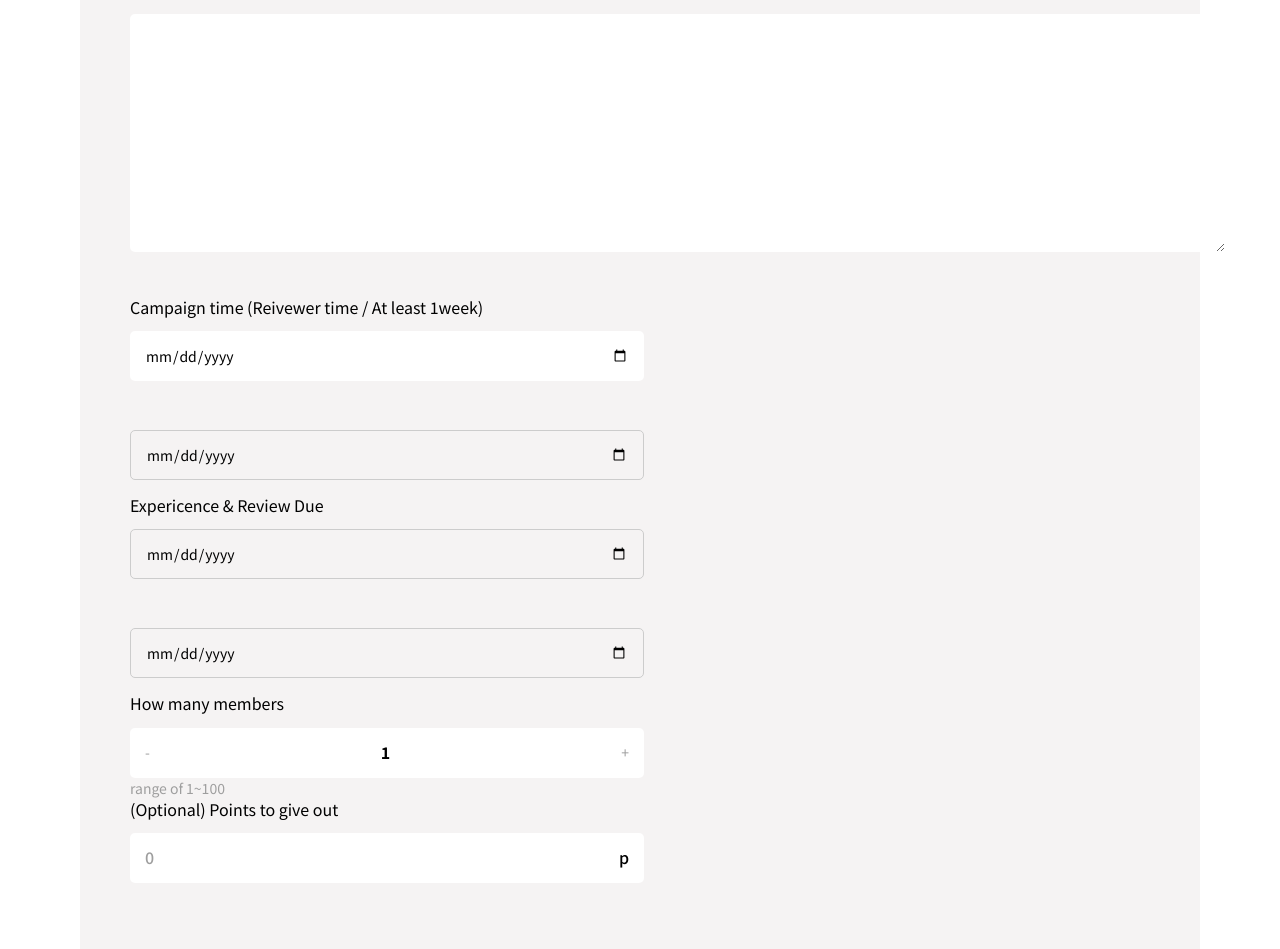
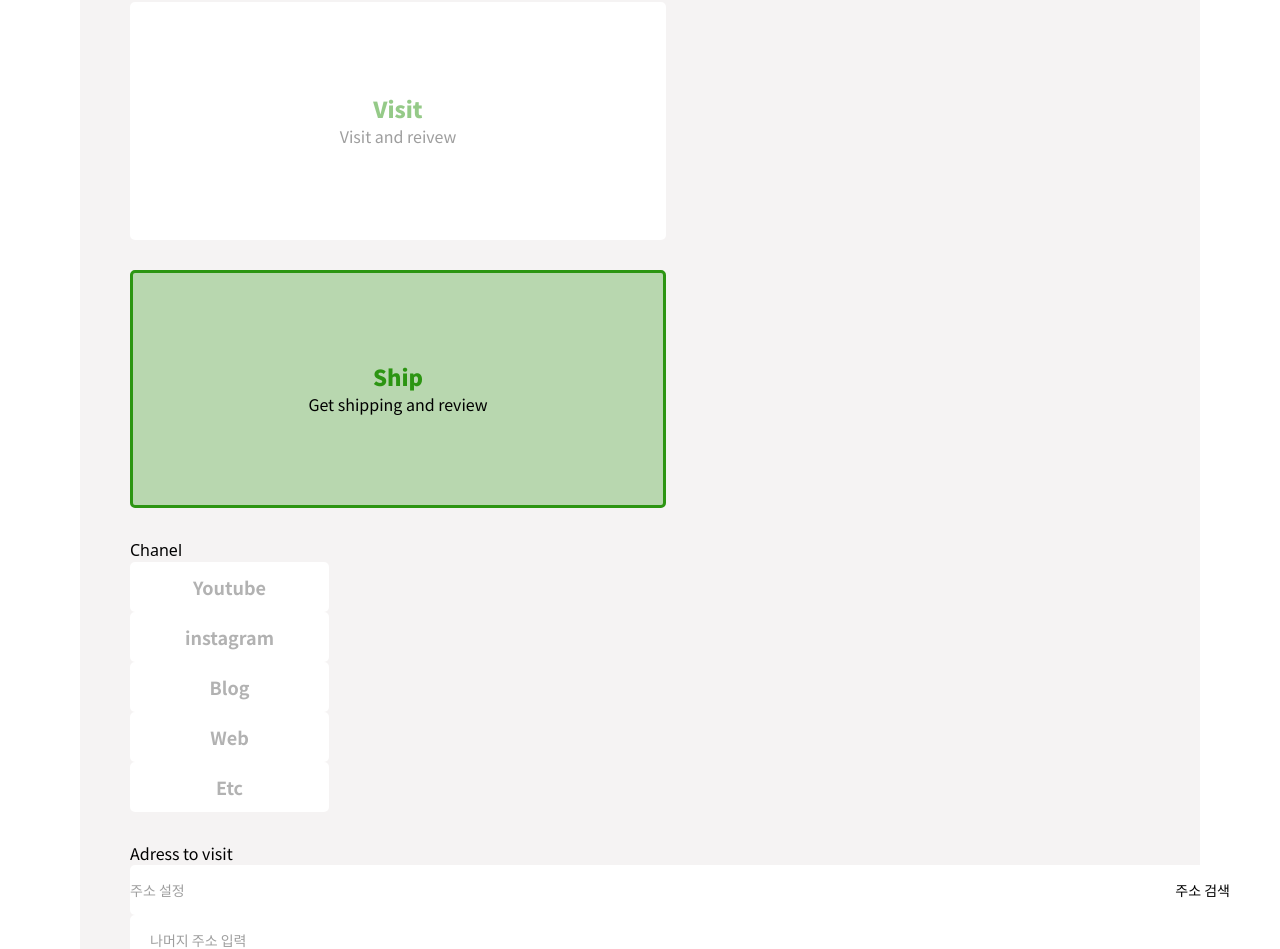
Before and after one commit to jpgroup600/Ecommerce-project-korea, a React app: page /Basic/Setting in a window 1280 px wide. Shown: the part 888-1837 px from the top of the page. Built offline with nearby package versions, Linux system fonts and the light colour scheme; the HTML template or start-up script is replaced by a standard one.

Commit message:
changed basic setting input

```diff
--- a/package.json
+++ b/package.json
@@ -11,6 +11,7 @@
   },
   "dependencies": {
     "react": "^18.3.1",
+    "react-daum-postcode": "^3.1.3",
     "react-dom": "^18.3.1",
     "react-router-dom": "^6.26.0",
     "react-slick": "^0.30.2",
--- /dev/null
+++ b/src/Constants/ConstBasic.js
@@ -0,0 +1,13 @@
+export const basicSettings = {
+    campaignName : '',
+    campaignType : '',
+    campaignStartDate : '',
+    campaignEndDate : '',
+    campaignStatus : '',
+    campaignBudget : '',
+    campaignBudgetPeriod : '',
+    campaignBudgetDaily : '',
+    campaignBudgetWeekly : '',
+    campaignBudgetMonthly : '',
+    campaignBudgetYearly : '',
+}
--- a/src/Pages/BasicSetting.jsx
+++ b/src/Pages/BasicSetting.jsx
@@ -1,5 +1,9 @@
 import React from "react";
 import Plus from "../assets/images/plus.svg"
+import { useState } from "react";
+import { basicSettings } from "../Constants/ConstBasic";
+import DaumPostcode from 'react-daum-postcode';
+
 const BasicSetting = () => {
 
   const InputItems = {
@@ -10,6 +14,23 @@ const BasicSetting = () => {
   const basicInfo = {
     marginTop: '170px'
   }
+
+  const checkChanel = (input_chanel) => {
+    if(activeChanel.includes(input_chanel))
+      {
+        setActiveChanel(activeChanel.filter(chanel => chanel !== input_chanel));
+      }
+
+      else {
+        setActiveChanel([...activeChanel, input_chanel])
+
+       }
+  }
+
+
+
+  const [activeVisit, setActiveVisit] = useState(false)
+  const [activeChanel, setActiveChanel] = useState([])
 
   return (
     <>
@@ -41,6 +62,85 @@ const BasicSetting = () => {
               </div>
             </div>
 
+            {/* basic */}
+            <div className="basic-info-capian-type mt-12">
+              <p>Campaign type</p>
+            </div>
+
+
+            {/* Visit */}
+
+            <div className="grid lg:grid-cols-2">
+              <div className={` ${activeVisit ? 'visti' : 'ship'}`} onClick={()=>{
+                setActiveVisit(true)
+                console.log(activeVisit)
+                basicSettings.campaignType = 'visit'
+              }}>
+                <h4>Visit</h4>
+                <p>Visit and reivew</p>
+              </div>
+
+              <div className={` ${activeVisit ? 'ship' : 'visti'}`}
+              onClick={()=>{
+                setActiveVisit(false)
+                console.log(activeVisit)
+                basicSettings.campaignType = 'ship'
+              }}
+              >
+                <h4>Ship</h4>
+                <p>Get shipping and review</p>
+              </div>
+            </div>
+
+
+            {/* Chanel  youtube active insta inactive*/}
+            <div className="chanel-social">
+              <h3>Chanel</h3>
+              <div className="grid lg:grid-cols-5 mt-6 ">
+                <div className={`${activeChanel.includes('youtube') ? 'youtube' : 'insta'}`}
+                onClick={()=> {checkChanel('youtube')}}
+                >Youtube</div>
+
+                <div className={`${activeChanel.includes('instagram') ? 'youtube' : 'insta'}`}
+                 onClick={()=> {checkChanel('instagram')}}
+                >instagram</div>
+
+                <div className={`${activeChanel.includes('blog') ? 'youtube' : 'insta'}`}
+                 onClick={()=> {checkChanel('blog')}}
+                >Blog</div>
+
+
+                <div className={`${activeChanel.includes('web') ? 'youtube' : 'insta'}`}
+                onClick={()=> {checkChanel('web')}}
+                >Web</div>
+
+                <div className={`${activeChanel.includes('etc') ? 'youtube' : 'insta'}`}
+                onClick={()=> {checkChanel('etc')}}
+                >Etc</div>
+
+              </div>
+            </div>
+
+            {/* Adress to visit */}
+            <div className="Adress_to_visit">
+              <div className="address_to_visit_para">
+                <p>Adress to visit</p>
+              </div>
+              <div className="address-one mt-3 px-5">
+                <p className="주소설정">주소 설정</p>
+                <p className="주소검색">주소 검색</p>
+              </div>
+            </div>
+
+            {/* 나머지 주소 입력 */}
+
+            <div className="last-container mt-2">
+              <p>나머지 주소 입력</p>
+            </div>
+
+            {/* Drop */}
+
+
 
             <div className="form-data ">
               <div className="form-input-group">
@@ -48,6 +148,8 @@ const BasicSetting = () => {
                 <textarea name="" id="" rows={10}></textarea>
               </div>
             </div>
+
+
 
 
 
@@ -124,28 +226,6 @@ const BasicSetting = () => {
 
             </div>
 
-
-            {/* basic */}
-            <div className="basic-info-capian-type mt-12">
-              <p>Campaign type</p>
-            </div>
-
-
-            {/* Visit */}
-
-            <div className="grid lg:grid-cols-2">
-              <div className="visti">
-                <h4>Visit</h4>
-                <p>Visit and reivew</p>
-              </div>
-
-              <div className="ship">
-                <h4>Ship</h4>
-                <p>Get shipping and review</p>
-              </div>
-            </div>
-
-            {/* Drop */}
             <div className="drop">
               <div className="Main-image">
                 <p>Main image (Max 5)</p>
@@ -161,42 +241,22 @@ const BasicSetting = () => {
               </div>
             </div>
 
-            {/* Adress to visit */}
-            <div className="Adress_to_visit">
-              <div className="address_to_visit_para">
-                <p>Adress to visit</p>
-              </div>
-              <div className="address-one mt-3 px-5">
-                <p className="주소설정">주소 설정</p>
-                <p className="주소검색">주소 검색</p>
-              </div>
-            </div>
-
-            {/* 나머지 주소 입력 */}
-
-            <div className="last-container mt-2">
-              <p>나머지 주소 입력</p>
-            </div>
 
 
-            {/* Chanel */}
-            <div className="chanel-social">
-              <h3>Chanel</h3>
-              <div className="grid lg:grid-cols-5 mt-6 ">
-                <div className="youtube">Youtube</div>
-                <div className="insta">instagram</div>
-                <div className="insta">Blog</div>
-                <div className="insta">Web</div>
-                <div className="insta">Etc</div>
-              </div>
-            </div>
+
+
+
+
+
+
+
 
             {/* End */}
 
           </div>
         </div>
         <div className="2xl:px-12  mt-10 mb-12" style={{ paddingBottom: '90px' }}>
-          <div className="flex justify-between max-w-[1220px] mx-auto">
+        <div className="flex justify-between max-w-[1220px] mx-auto">
             <div className="bottom-btn-one ">
               <p>캠페인 미리보기</p>
             </div>
```
Also changed, not shown: 1 other file (tests, documents, lock files or other folders).
